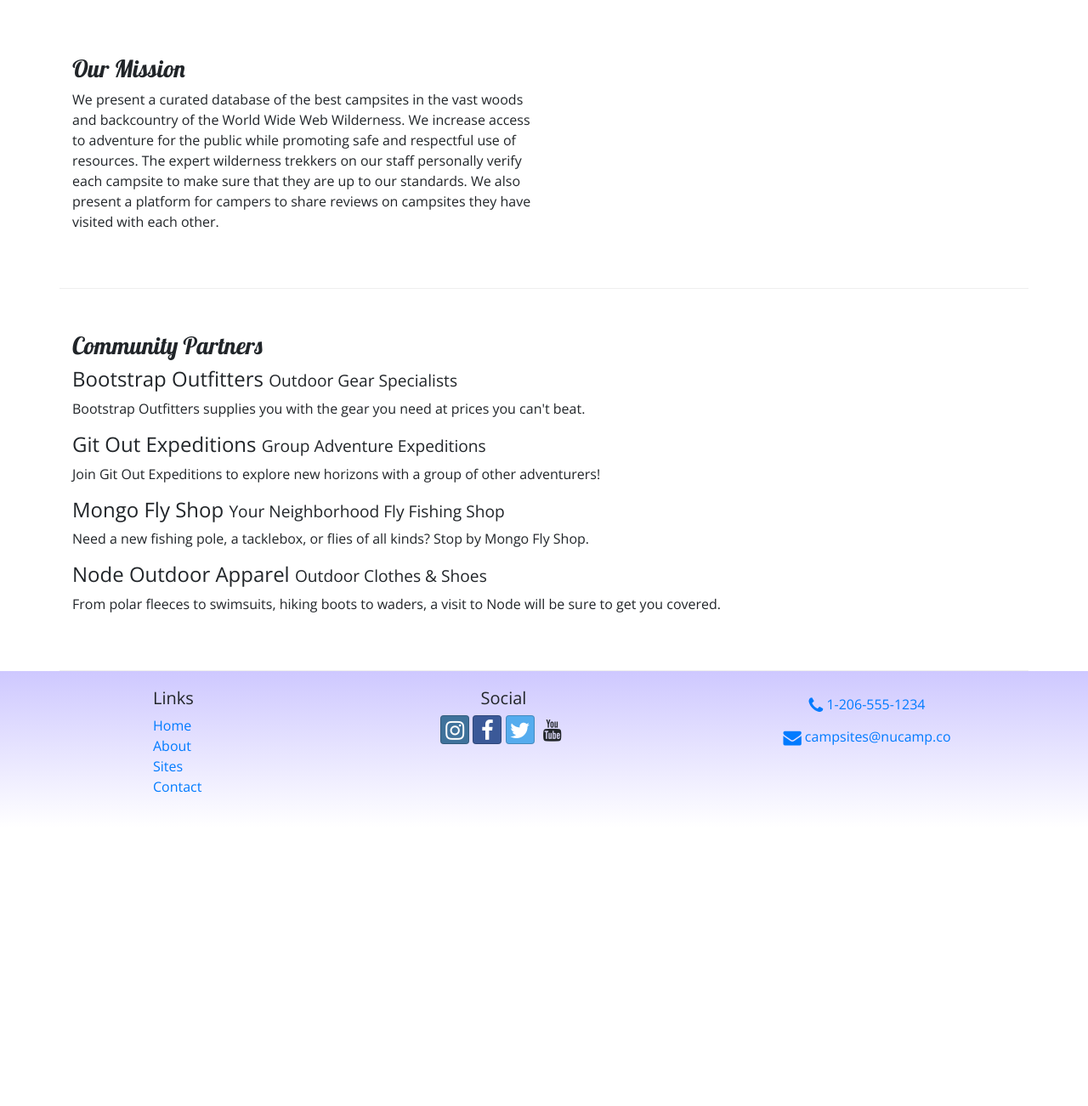
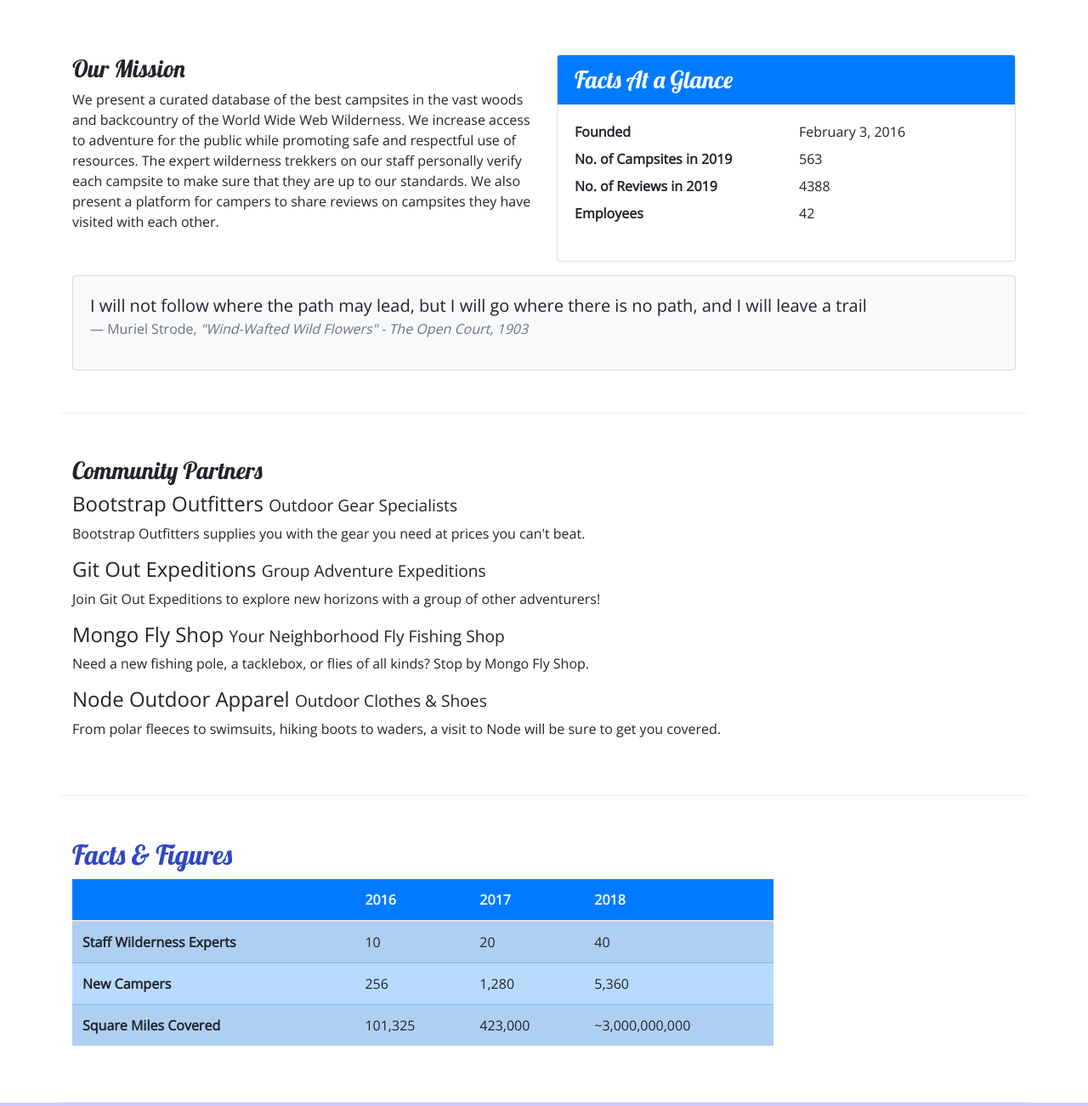
Before and after one commit to Sheilabob/NucampBootstrapProject, a website: page aboutus.html in a window 1280 px wide. Shown: the part 340-1642 px from the top of the page at 85% size. Before the commit the page ends 1314 px from the top, so only its background shows below. Drawn offline with nearby package versions, Linux system fonts and the light colour scheme.

Commit message:
Tables and Cards

```diff
--- a/aboutus.html
+++ b/aboutus.html
@@ -62,6 +62,35 @@
                 <h3>Our Mission</h3>
                 <p>We present a curated database of the best campsites in the vast woods and backcountry of the World Wide Web Wilderness. We increase access to adventure for the public while promoting safe and respectful use of resources. The expert wilderness trekkers on our staff personally verify each campsite to make sure that they are up to our standards. We also present a platform for campers to share reviews on campsites they have visited with each other.</p>
             </div>
+            <div class="col-sm-6">
+                <div class="card">
+                    <h3 class="card-header bg-primary text-white">Facts At a Glance</h3>
+                    <div class="card-body">
+                        <dl class="row">
+                            <dt class="col-6">Founded</dt>
+                            <dd class="col-6">February 3, 2016</dd>
+                            <dt class="col-6">No. of Campsites in 2019</dt>
+                            <dd class="col-6">563</dd>
+                            <dt class="col-6">No. of Reviews in 2019</dt>
+                            <dd class="col-6">4388</dd>
+                            <dt class="col-6">Employees</dt>
+                            <dd class="col-6">42</dd>
+                        </dl>
+                    </div>
+                </div>
+            </div>
+            <div class="col">
+                <div class="card bg-light mt-3">
+                    <blockquote class="blockquote card-body">
+                        <p class="mb-0">I will not follow where the path may lead, but I will go where there is no path, and I will leave a trail</p>
+                        <footer class="blockquote-footer">Muriel Strode,
+                            <cite title="Source Title">"Wind-Wafted Wild Flowers" -
+                                The Open Court, 1903
+                            </cite>
+                        </footer>
+                    </blockquote>
+                </div>
+            </div>
         </div>
 
         <div class="row row-content">
@@ -77,9 +106,48 @@
                 <p class="d-none d-sm-block">From polar fleeces to swimsuits, hiking boots to waders, a visit to Node will be sure to get you covered.</p>
             </div>
         </div>
+
+        <div class="row row-content">
+            <div class="col-sm-9">
+                <h2>Facts &amp; Figures</h2>
+                <div class="table-responsive">
+                    <table class="table table-striped">
+                        <thead>
+                            <tr class="bg-primary text-light">
+                                <th></th>
+                                <th>2016</th>
+                                <th>2017</th>
+                                <th>2018</th>
+                            </tr>
+                        </thead>
+                        <tbody class="table-primary">
+                            <tr>
+                                <th>Staff Wilderness Experts</th>
+                                <td>10</td>
+                                <td>20</td>
+                                <td>40</td>
+                            </tr>
+                            <tr>
+                                <th>New Campers</th>
+                                <td>256</td>
+                                <td>1,280</td>
+                                <td>5,360</td>
+                            </tr>
+                            <tr>
+                                <th>Square Miles Covered</th>
+                                <td>101,325</td>
+                                <td>423,000</td>
+                                <td>~3,000,000,000</td>
+                            </tr>
+                        </tbody>
+                    </table>
+                </div>
+            </div>
+        </div>
+
     </div>
 
-    <footer>
+    <footer class="site-footer">
         <div class="container">
             <div class="row">
                 <div class="col-4 col-sm-2 offset-1">
--- a/css/styles.css
+++ b/css/styles.css
@@ -13,7 +13,7 @@ h2 {
 header h2 {
     color: #CEC8FF;
 }
-footer {
+.site-footer {
     background-image: linear-gradient(#CEC8FF, white);
     padding: 20px 0;
 }
```
Also changed, not shown: contactus.html (+1 -1 lines), index.html (+1 -1 lines).
